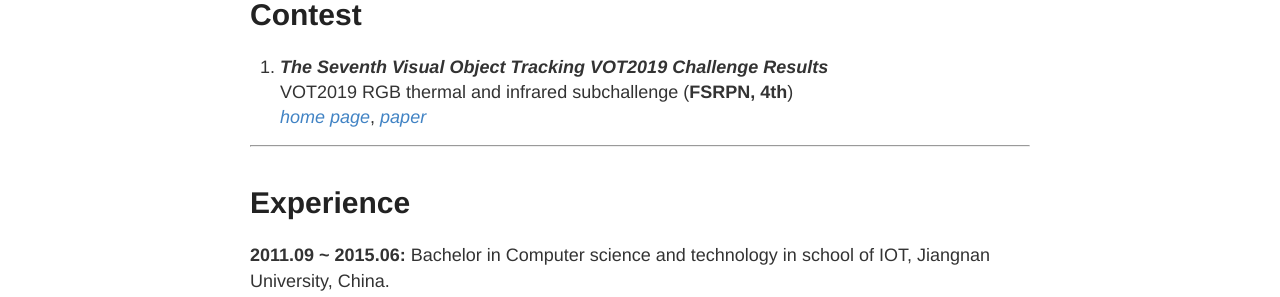
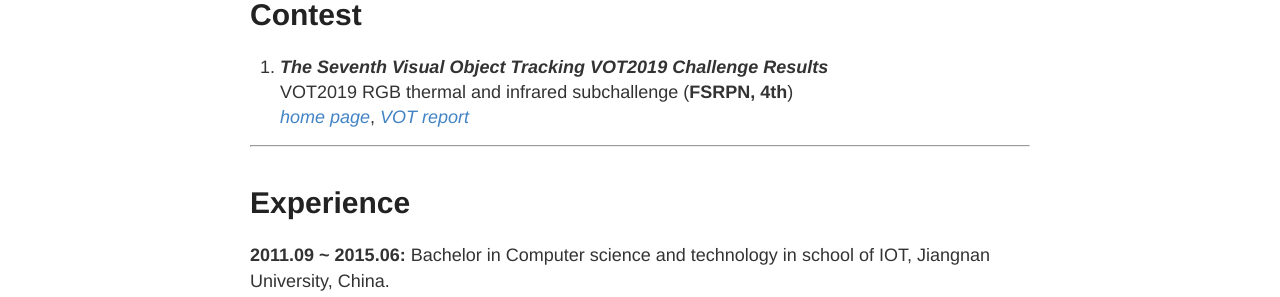
Before and after one commit to hli1221/hli1221.github.io, a Jekyll site: the page built from index.md, in a window 1280 px wide. Shown: the part 1301-1598 px from the top of the page. Built offline with Jekyll 4.4.1, drawn with Linux system fonts in a browser that asks for light colours; our own code applies the rules of GitHub Pages for plain Markdown files.

Commit message:
Update index.md

```diff
--- a/index.md
+++ b/index.md
@@ -69,7 +69,7 @@ I received my B.A. degree from School of Internet of Things Engineering at Jiang
 
 1. ***The Seventh Visual Object Tracking VOT2019 Challenge Results***
 	VOT2019 RGB thermal and infrared subchallenge (**FSRPN, 4th**)
-	[*home page*](http://www.votchallenge.net/vot2019/index.html), [*paper*](http://prints.vicos.si/publications/375)
+	[*home page*](http://www.votchallenge.net/vot2019/index.html), [*VOT report*](http://prints.vicos.si/publications/375)
 
 
 ---
```
